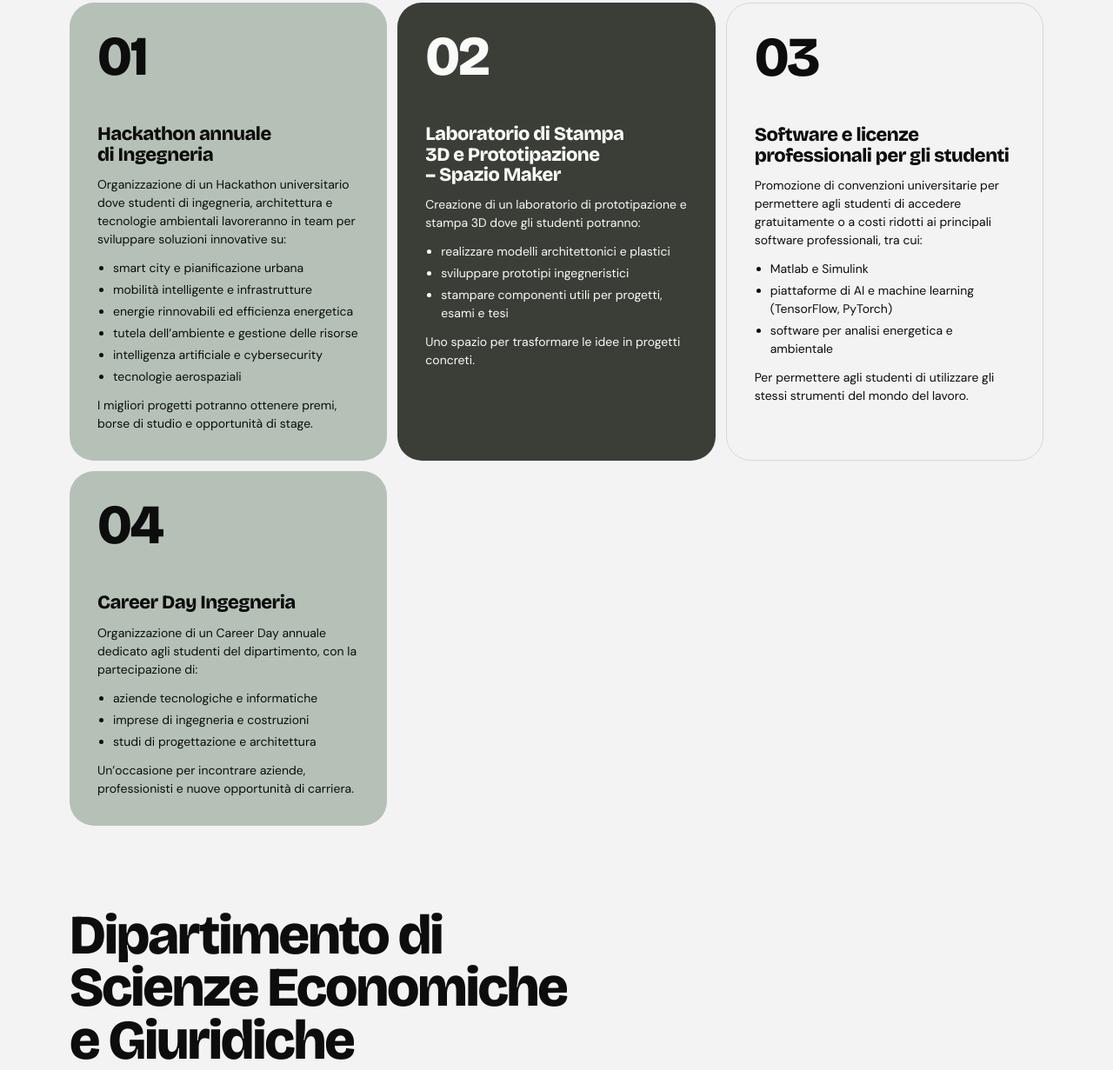
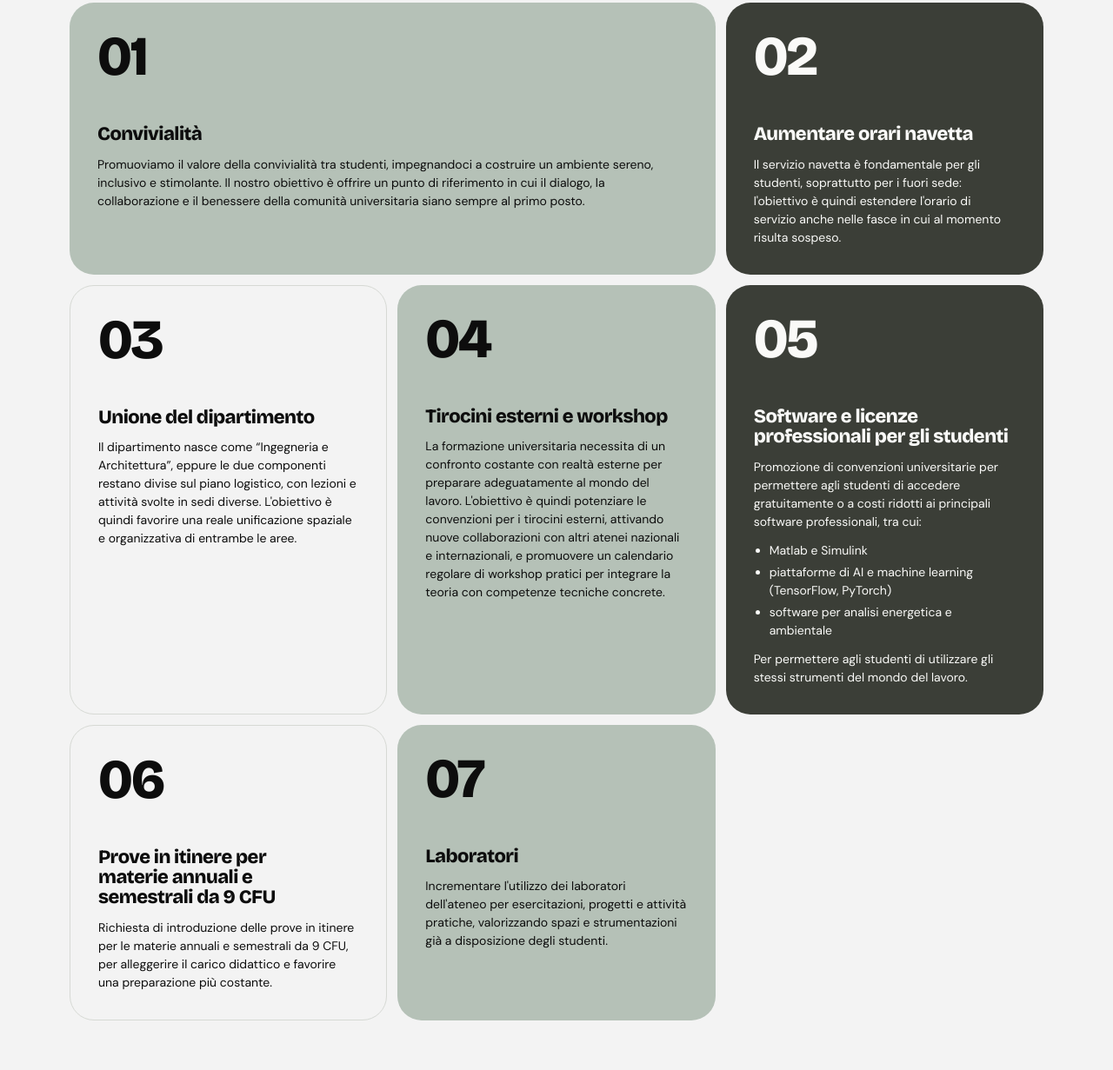
Before and after one commit to kampusnova/kampus-nova, a plain HTML site: page index.html in a window 1280 px wide. Shown: the part 4379-5610 px from the top of the page at 87% size. Drawn offline with nearby package versions, Linux system fonts and the light colour scheme.

Commit message:
Add files via upload

```diff
--- a/index.html
+++ b/index.html
@@ -236,13 +236,16 @@ const D = [
   {h:"Ampliamento convenzioni ospedaliere", p:"In alcune strutture il numero elevato di tirocinanti rende difficile seguire adeguatamente le attività pratiche.", lbl:P, ul:["attivare nuove convenzioni con strutture sanitarie","distribuire meglio gli studenti tra le sedi di tirocinio","ridurre il sovraffollamento nei reparti"]},
   {h:"Nuovo sistema di prenotazione tirocini", p:"Attualmente il link di prenotazione viene inviato contemporaneamente a tutti gli anni interessati.", lbl:P, ul:["finestre di prenotazione differenziate per anno di corso","eliminazione dei tirocini durante la sessione d’esami","preavviso ufficiale prima dell’invio del link"]}
  ]},
- {t:"Dipartimento di Ingegneria e Architettura", ph:[["in2.jpg","Incontro con gli studenti all'accademia M.A.R.T.A., accanto al simulatore di volo"],["in1.jpg","Cabina di pilotaggio del simulatore di volo"],["ar1.jpg","Studentesse di Architettura al lavoro su un plastico"],["ar2.jpg","Gruppo di studenti di Architettura con il loro modello"]], c:[
-  {h:"Hackathon annuale di Ingegneria", p:"Organizzazione di un Hackathon universitario dove studenti di ingegneria, architettura e tecnologie ambientali lavoreranno in team per sviluppare soluzioni innovative su:", ul:["smart city e pianificazione urbana","mobilità intelligente e infrastrutture","energie rinnovabili ed efficienza energetica","tutela dell’ambiente e gestione delle risorse","intelligenza artificiale e cybersecurity","tecnologie aerospaziali"], end:"I migliori progetti potranno ottenere premi, borse di studio e opportunità di stage."},
-  {h:"Laboratorio di Stampa 3D e Prototipazione – Spazio Maker", p:"Creazione di un laboratorio di prototipazione e stampa 3D dove gli studenti potranno:", ul:["realizzare modelli architettonici e plastici","sviluppare prototipi ingegneristici","stampare componenti utili per progetti, esami e tesi"], end:"Uno spazio per trasformare le idee in progetti concreti."},
+ {t:"Dipartimento di Ingegneria e Architettura", wide:true, ph:[["in2.jpg","Incontro con gli studenti all'accademia M.A.R.T.A., accanto al simulatore di volo"],["in1.jpg","Cabina di pilotaggio del simulatore di volo"],["ar1.jpg","Studentesse di Architettura al lavoro su un plastico"],["ar2.jpg","Gruppo di studenti di Architettura con il loro modello"]], c:[
+  {h:"Convivialità", p:"Promuoviamo il valore della convivialità tra studenti, impegnandoci a costruire un ambiente sereno, inclusivo e stimolante. Il nostro obiettivo è offrire un punto di riferimento in cui il dialogo, la collaborazione e il benessere della comunità universitaria siano sempre al primo posto."},
+  {h:"Aumentare orari navetta", p:"Il servizio navetta è fondamentale per gli studenti, soprattutto per i fuori sede: l'obiettivo è quindi estendere l'orario di servizio anche nelle fasce in cui al momento risulta sospeso."},
+  {h:"Unione del dipartimento", p:"Il dipartimento nasce come “Ingegneria e Architettura”, eppure le due componenti restano divise sul piano logistico, con lezioni e attività svolte in sedi diverse. L'obiettivo è quindi favorire una reale unificazione spaziale e organizzativa di entrambe le aree."},
+  {h:"Tirocini esterni e workshop", p:"La formazione universitaria necessita di un confronto costante con realtà esterne per preparare adeguatamente al mondo del lavoro. L'obiettivo è quindi potenziare le convenzioni per i tirocini esterni, attivando nuove collaborazioni con altri atenei nazionali e internazionali, e promuovere un calendario regolare di workshop pratici per integrare la teoria con competenze tecniche concrete."},
   {h:"Software e licenze professionali per gli studenti", p:"Promozione di convenzioni universitarie per permettere agli studenti di accedere gratuitamente o a costi ridotti ai principali software professionali, tra cui:", ul:["Matlab e Simulink","piattaforme di AI e machine learning (TensorFlow, PyTorch)","software per analisi energetica e ambientale"], end:"Per permettere agli studenti di utilizzare gli stessi strumenti del mondo del lavoro."},
-  {h:"Career Day Ingegneria", p:"Organizzazione di un Career Day annuale dedicato agli studenti del dipartimento, con la partecipazione di:", ul:["aziende tecnologiche e informatiche","imprese di ingegneria e costruzioni","studi di progettazione e architettura"], end:"Un’occasione per incontrare aziende, professionisti e nuove opportunità di carriera."}
+  {h:"Prove in itinere per materie annuali e semestrali da 9 CFU", p:"Richiesta di introduzione delle prove in itinere per le materie annuali e semestrali da 9 CFU, per alleggerire il carico didattico e favorire una preparazione più costante."},
+  {h:"Laboratori", p:"Incrementare l'utilizzo dei laboratori dell'ateneo per esercitazioni, progetti e attività pratiche, valorizzando spazi e strumentazioni già a disposizione degli studenti."}
  ]},
- {t:"Dipartimento di Scienze Economiche e Giuridiche", ph:[["eg1.jpg","Una studentessa interviene dal podio dell'Università Kore"]], c:[
+ {t:"Dipartimento di Scienze Economiche e Giuridiche", ph:[["eg2.jpg","Convegno in aula con relatori e studenti dell'Università Kore"],["eg1.jpg","Una studentessa interviene dal podio dell'Università Kore","50% 25%"],["eg3.jpg","Studenti di Giurisprudenza in visita in un'aula di tribunale","50% 40%"],["eg4.jpg","Incontro con relatori nella sala conferenze dell'Università Kore","50% 15%"]], c:[
   {h:"Terzo appello ordinario", p:"Introduzione di un 3° appello per offrire agli studenti maggiori possibilità di sostenere gli esami durante l’anno accademico."},
   {h:"Convenzione con il Festival del Management", p:"Attivazione di convenzioni con il Festival del Management per favorire la partecipazione degli studenti a eventi di formazione, networking e confronto con il mondo dell’impresa."},
   {h:"Migliore organizzazione degli esami scritti e orali", p:"Programmazione più coordinata tra prove scritte e orali per evitare sovrapposizioni con altri appelli e permettere agli studenti di sostenere gli esami con maggiore serenità."},
@@ -253,13 +256,14 @@ const D = [
  {t:"Dipartimento di Studi classici, linguistici e della formazione", wide:true, ph:[["sc1.jpg","Docenti e studenti durante un laboratorio con un robot educativo"],["sc2.jpg","Studentesse al lavoro su un laboratorio di scrittura creativa"],["sc3.jpg","Lezione di lingua araba nel laboratorio linguistico"],["sc4.jpg","Laboratorio logico-matematico di TIC e didattica"]], c:[
   {h:"Possibilità di rifiutare i voti degli esami scritti", p:"Introduzione della possibilità di rifiutare il voto delle prove scritte, per permettere agli studenti di migliorare il risultato e sostenere nuovamente l’esame."},
   {h:"Calendarizzazione dei seminari", p:"Pubblicazione del calendario dei seminari all’inizio di ogni semestre, per consentire agli studenti di organizzarsi con anticipo."},
+  {h:"Organizzazione e distanziamento degli appelli d’esame", p:"Prevedere almeno un giorno di stacco tra le date degli appelli, evitando sovrapposizioni e concentrazioni eccessive."},
   {h:"Riqualificazione degli spazi verdi universitari"},
   {h:"Innovazione e digitalizzazione dei servizi", parts:[["Portale Unico Centralizzato:","Sviluppo di una piattaforma digitale integrata che raccolga tutti i servizi universitari in un unico punto di accesso."],["Notifiche in Tempo Reale:","Introduzione di un sistema di avvisi tempestivi per scadenze amministrative, appelli d'esame, pubblicazione dei voti e comunicazioni urgenti dai corsi di studio."]]},
   {h:"Comunicazione e comunità universitaria", parts:[["Podcast d'Ateneo:","Creazione di una serie di podcast ufficiali realizzati in collaborazione tra studenti e docenti, per approfondire temi di studio, raccontare la ricerca universitaria, condividere storie ed esperienze con il fine di rafforzare il dialogo all'intersezione tra le diverse generazioni."]]},
   {h:"Maggiore internazionalizzazione", p:"Potenziamento delle opportunità di mobilità internazionale ed Erasmus."},
   {h:"Incontri con enti e realtà del territorio", p:"Organizzazione di incontri con scuole, enti e agenzie per avvicinare gli studenti al mondo del lavoro."}
  ]},
- {t:"Scienze dell’Uomo e della Società", ph:[["su3.jpg","Studenti di Scienze motorie durante un allenamento di corsa","50% 35%"],["su2.jpg","Studenti in aula durante una simulazione di scena del crimine"],["su1.jpg","Una studentessa sceglie un libro in biblioteca","22% 25%"]], c:[
+ {t:"Scienze dell’Uomo e della Società", ph:[["su3.jpg","Studenti di Scienze motorie durante un allenamento di corsa","50% 35%"],["su2.jpg","Studenti in aula durante una simulazione di scena del crimine"],["su4.jpg","Una studentessa si allena sul tapis roulant nella palestra dell'università","45% 6%"]], c:[
   {h:"Terzo appello ordinario", p:"Introduzione di un terzo appello per aumentare le possibilità di sostenere gli esami durante l’anno accademico."},
   {h:"Simulazioni professionali – Clinical & Social Lab", p:"Organizzazione di attività pratiche per preparare gli studenti alle situazioni professionali.", ul:["simulazioni di colloqui psicologici","progettazione di programmi di allenamento","gestione di casi clinici simulati"]},
   {h:"Career Day del Dipartimento", p:"Incontri di orientamento con professionisti dei settori di psicologia, sport e benessere.", ul:["percorsi per diventare psicologo o psicoterapeuta","opportunità nel settore sportivo e fitness"]},
```
Also changed, not shown: eg2.jpg (added), eg3.jpg (added), eg4.jpg (added), su4.jpg (added).
